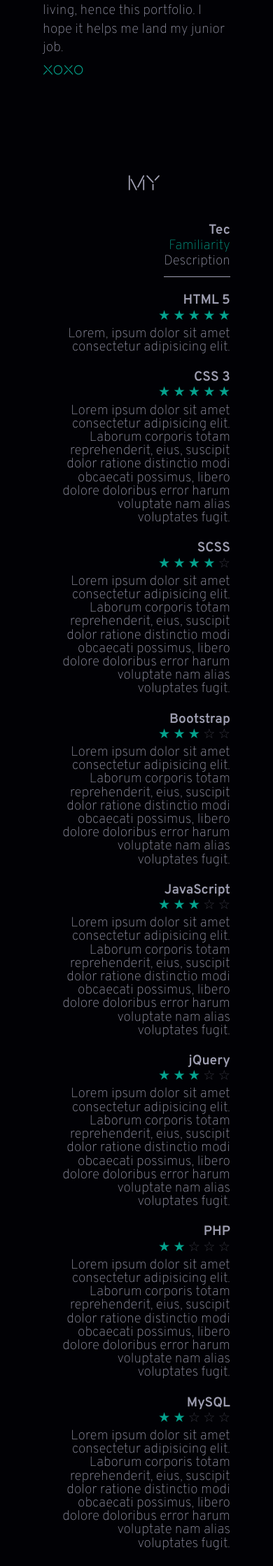
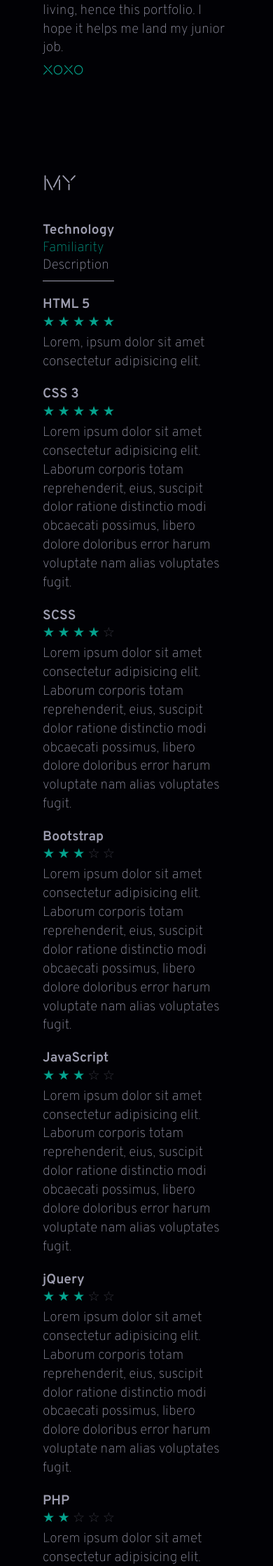
Before and after one commit to mpk-coding/portfolio, a PHP site: page /index.html in a window 390 px wide. Shown: the part 1291-3529 px from the top of the page at 70% size. Run offline with PHP 8.4, Linux system fonts and the light colour scheme.

Commit message:
table animation, content, scaling adjustments

```diff
--- a/css/style.css
+++ b/css/style.css
@@ -877,7 +876,6 @@ a, a:link, a:visited {
     font-family: "Unica One", cursive; }
   .stack .container {
     grid-column: col-start 2 / end;
-    text-align: end;
     padding: 0 3rem; }
     .stack .container.skills__container {
       grid-column: start / end;
@@ -897,7 +896,7 @@ a, a:link, a:visited {
   width: 100%;
   display: flex;
   flex-flow: column;
-  align-items: flex-end; }
+  align-items: flex-start; }
   .skills__content th,
   .skills__content td,
   .skills__content tr th,
@@ -911,14 +910,15 @@ a, a:link, a:visited {
     .skills__content tr td:not(:first-child),
     .skills__content th th:not(:first-child),
     .skills__content th td:not(:first-child) {
-      margin-top: 0.5rem; }
+      margin-top: 1rem; }
     .skills__content th.skills__description,
     .skills__content td.skills__description,
     .skills__content tr th.skills__description,
     .skills__content tr td.skills__description,
     .skills__content th th.skills__description,
     .skills__content th td.skills__description {
-      margin-top: 1rem; }
+      margin-top: 1rem;
+      line-height: 1.4; }
   .skills__content thead,
   .skills__content tbody,
   .skills__content tr thead,
@@ -927,15 +927,22 @@ a, a:link, a:visited {
   .skills__content th tbody {
     display: flex;
     flex-flow: row wrap;
-    justify-content: flex-end; }
+    justify-content: flex-start; }
   .skills__content thead tr,
   .skills__content tbody tr,
   .skills__content tr thead tr,
   .skills__content tr tbody tr,
   .skills__content th thead tr,
   .skills__content th tbody tr {
-    flex: 0 0 calc(100% / 3);
-    padding: 4rem 0 0 4rem; }
+    flex: 0 0 calc((100% - 2 * 2rem) / 3);
+    padding-top: 4rem; }
+  .skills__content thead tr:not(:nth-child(3n + 3)),
+  .skills__content tbody tr:not(:nth-child(3n + 3)),
+  .skills__content tr thead tr:not(:nth-child(3n + 3)),
+  .skills__content tr tbody tr:not(:nth-child(3n + 3)),
+  .skills__content th thead tr:not(:nth-child(3n + 3)),
+  .skills__content th tbody tr:not(:nth-child(3n + 3)) {
+    margin-right: 2rem; }
   .skills__content thead tr th:last-child,
   .skills__content tr thead tr th:last-child,
   .skills__content th thead tr th:last-child {
--- a/index.html
+++ b/index.html
@@ -84,7 +84,7 @@
           <table class="skills__content">
             <thead class="skills__head">
               <tr>
-                <th class="skills__name">Tec</th>
+                <th class="skills__name">Technology</th>
                 <th class="stars">Familiarity</th>
                 <th>Description</th>
               </tr>
--- a/js/intersectionObserver.js
+++ b/js/intersectionObserver.js
@@ -43,7 +43,7 @@ function initObserver() {
   //
   let options = {
     root: null,
-    rootMargin: `${navbarHeight} 0px 0px 0px`,
+    rootMargin: `${navbarHeight} 0px -${navbarHeight} 0px`,
     threshold: thresholds(steps),
   };
   //
--- a/scss/layout/links.scss
+++ b/scss/layout/links.scss
@@ -10,7 +10,7 @@
   .img__wrap {
     grid-column: content-start / content-end;
     width: 100%;
-    max-width: 60rem;
+    max-width: 50rem;
     //
     display: flex;
     justify-content: center;
--- a/scss/layout/stack.scss
+++ b/scss/layout/stack.scss
@@ -10,8 +10,6 @@
   //
   .container {
     grid-column: col-start 2 / end;
-    //
-    text-align: end;
     //
     padding: 0 3rem;
     //
@@ -38,6 +36,9 @@
     &.stack__captionContainer {
       margin-top: 3rem;
       //
+      padding-top: 4rem;
+      //border-top: 1px solid var(--white);
+      //
     }
     //
   }
@@ -54,19 +55,21 @@
     //
     display: flex;
     flex-flow: column;
-    align-items: flex-end;
+    align-items: flex-start;
     //
     th,
     td {
       padding: 0;
       //
       &:not(:first-child) {
-        margin-top: 0.5rem;
+        margin-top: 1rem;
         //
       }
       //
       &.skills__description {
         margin-top: 1rem;
+        //
+        line-height: 1.4;
         //
       }
       //
@@ -78,15 +81,23 @@
     tbody {
       display: flex;
       flex-flow: row wrap;
-      justify-content: flex-end;
+      justify-content: flex-start;
       //
     }
-    //
+    //  3 col
     thead tr,
     tbody tr {
-      flex: 0 0 calc(100% / 3);
+      flex: 0 0 calc((100% - 2 * 2rem) / 3);
       //
-      padding: 4rem 0 0 4rem;
+      padding-top: 4rem;
+      //
+    }
+    thead tr,
+    tbody tr {
+      &:not(:nth-child(3n + 3)) {
+        margin-right: 2rem;
+        //
+      }
       //
     }
     //
@@ -105,19 +116,48 @@
   //
   &__content {
     @include respond("portrait") {
+      //  2 col
+      thead tr,
+      tbody tr {
+        flex: 0 0 calc((100% - 2rem) / 2);
+        //
+      }
       //
       thead tr,
       tbody tr {
-        flex: 0 0 calc(100% / 2);
+        &:not(:nth-child(3n + 3)) {
+          margin-right: 0;
+          //
+        }
+        //
+        &:not(:nth-child(2n)) {
+          margin-right: 2rem;
+          //
+        }
         //
       }
       //
     }
     //
     @include respond("phone") {
+      //  1 col
       thead tr,
       tbody tr {
         flex: 0 0 100%;
+        //
+      }
+      //
+      thead tr,
+      tbody tr {
+        &:not(:nth-child(3n + 3)) {
+          margin-right: 0;
+          //
+        }
+        //
+        &:not(:nth-child(2n)) {
+          margin-right: 0;
+          //
+        }
         //
       }
       //
```
Also changed, not shown: other parts of css/style.css (+18 -6 lines).
